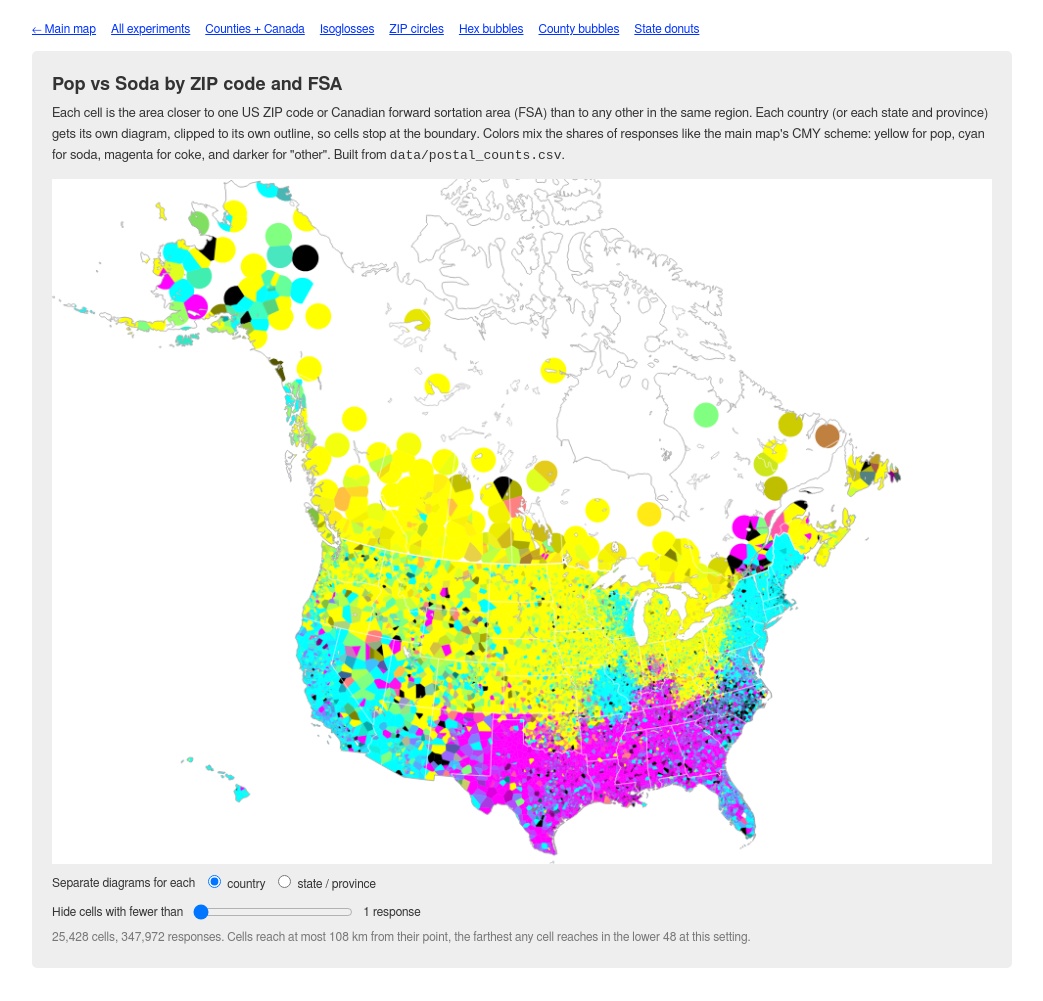
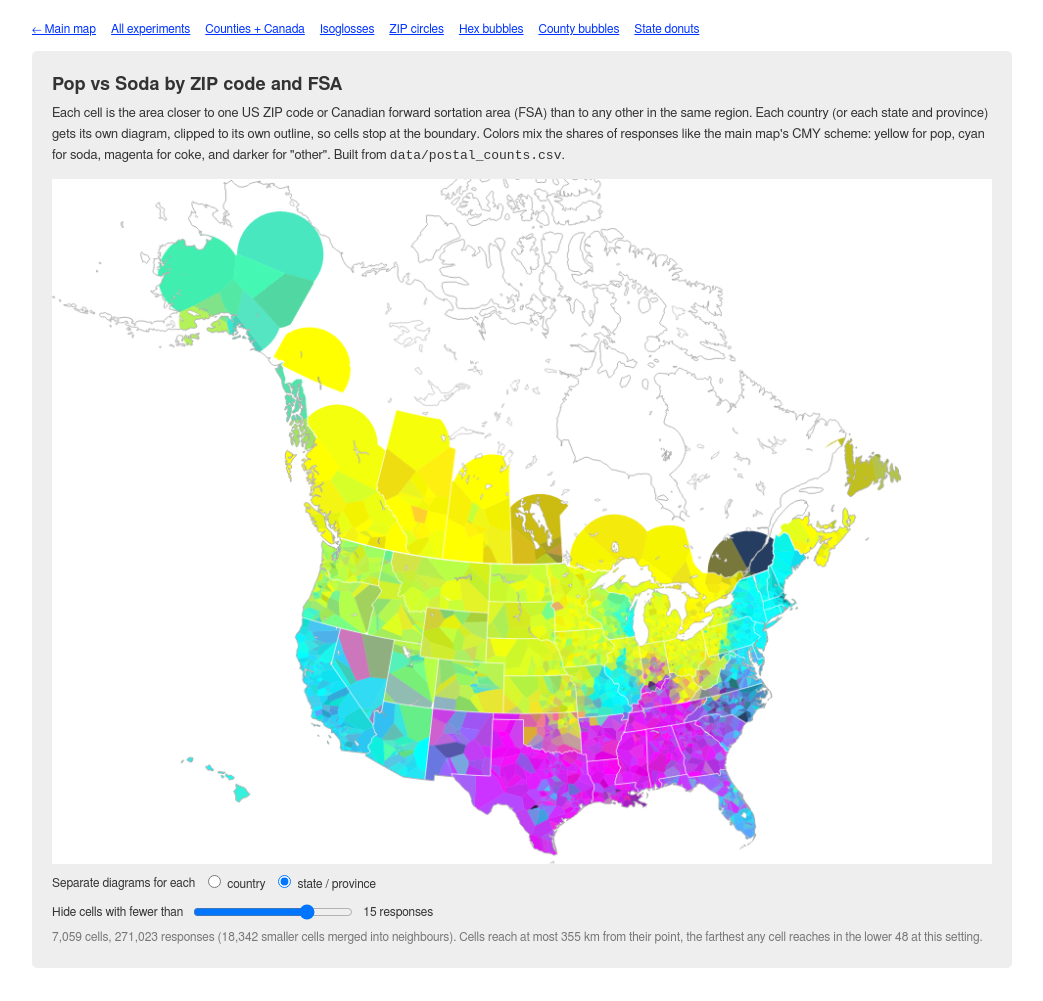
Before and after one commit to almccon/popvssoda, a plain HTML site: page experiments/zip-voronoi.html in a window 1280 px wide. Shown: the whole page, without its empty margins (118-1161 px from the left). Drawn offline with Linux system fonts and the light colour scheme.

Commit message:
ZIP Voronoi: per-state diagrams and a 15-response minimum by default
Co-Authored-By: Claude Opus 5.5 <noreply@anthropic.com>
Claude-Session: https://claude.ai/code/session_01JpWq1jKXNV9syim92nfxii

```diff
--- a/experiments/zip-voronoi.html
+++ b/experiments/zip-voronoi.html
@@ -38,13 +38,13 @@
 		</div>
 		<div class="slider-row">
 			<span>Separate diagrams for each</span>
-			<label><input type="radio" name="partition" value="country" checked> country</label>
-			<label><input type="radio" name="partition" value="state"> state / province</label>
+			<label><input type="radio" name="partition" value="country"> country</label>
+			<label><input type="radio" name="partition" value="state" checked> state / province</label>
 		</div>
 		<div class="slider-row">
 			<label for="min-n">Hide cells with fewer than</label>
-			<input type="range" id="min-n" min="1" max="20" value="1">
-			<span id="min-n-label">1 response</span>
+			<input type="range" id="min-n" min="1" max="20" value="15">
+			<span id="min-n-label">15 responses</span>
 		</div>
 		<div class="status" id="status">Loading…</div>
 	</section>
```
Also changed, not shown: experiments/thumbnails/zip-voronoi.jpg.
